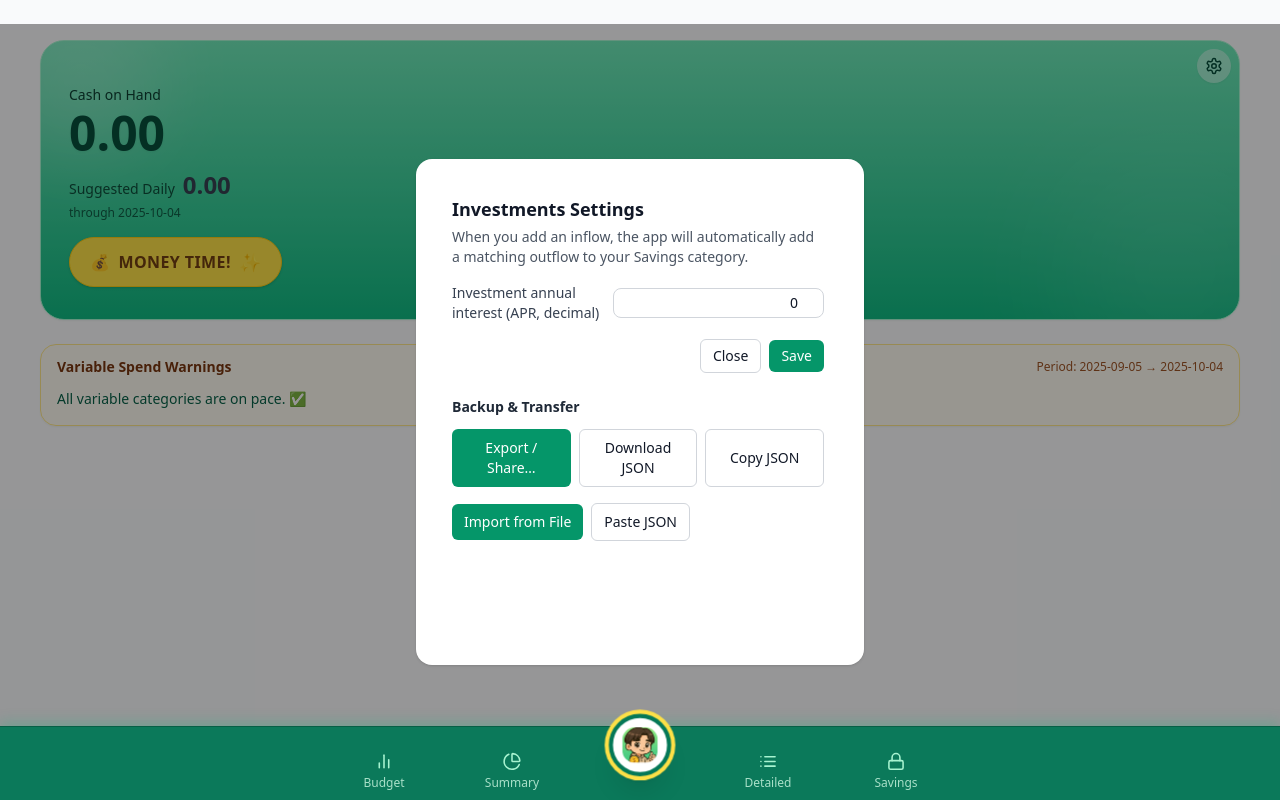
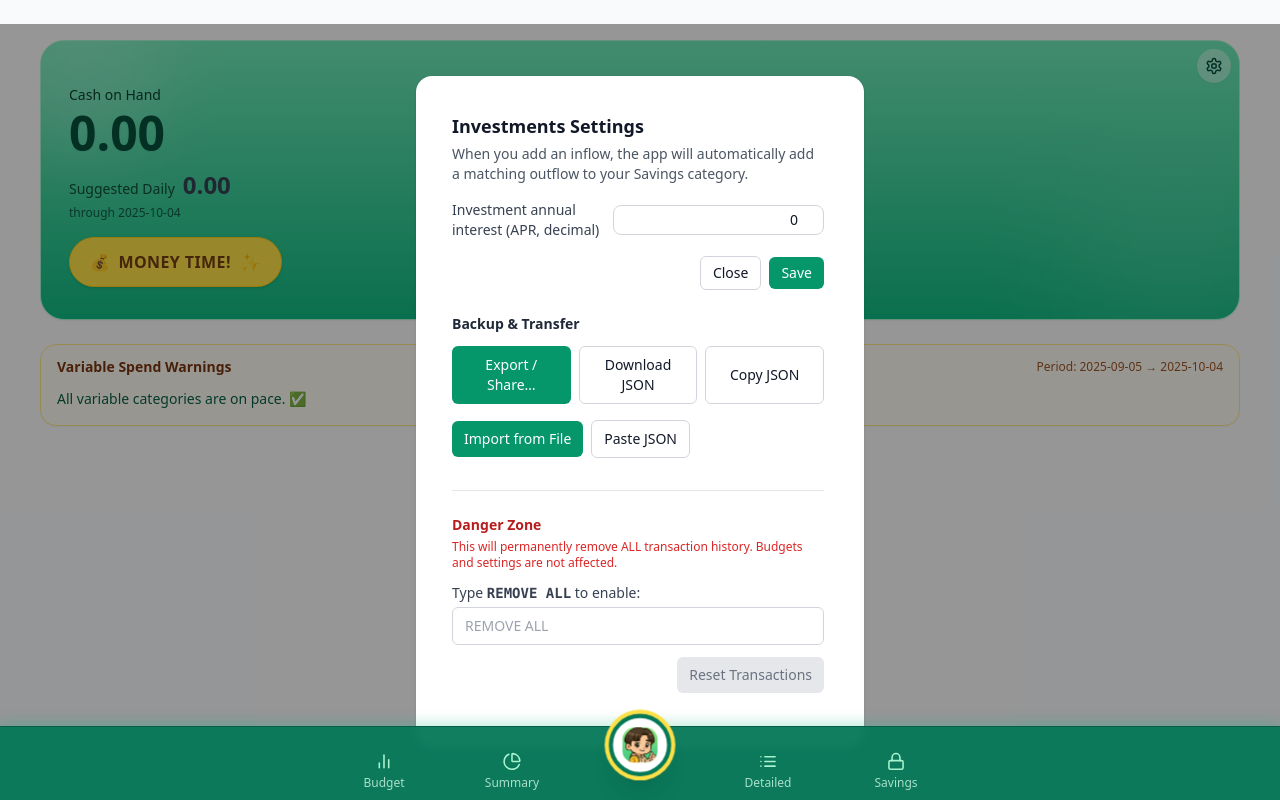
Before and after one commit to crampdg/expense-tracker, a React (Create React App) app: page / in a window 1280 px wide. Both pictures are taken after a click on the button 1214 px from the left and 66 px from the top of the page. Built offline with nearby package versions, Linux system fonts and the light colour scheme.

Commit message:
reset button

```diff
--- a/src/components/modals/SavingsSettingsModal.jsx
+++ b/src/components/modals/SavingsSettingsModal.jsx
@@ -53,13 +53,19 @@ async function copyToClipboard(text) {
 
 export default function SavingsSettingsModal({ open, onClose, value, onSave, onAfterImport }) {
   // New settings model (auto-save on inflow)
-  // value = { autoSavePercent, autoSaveFixed, savingsLabel }
+  // value = { autoSavePercent, autoSaveFixed, savingsLabel, investAPR }
   const [form, setForm] = useState(value || {});
   const [showPaste, setShowPaste] = useState(false);
   const pasteRef = useRef(null);
   const fileRef = useRef(null);
 
-  useEffect(() => { setForm(value || {}); }, [value, open]);
+  // Danger Zone state
+  const [wipeText, setWipeText] = useState("");
+
+  useEffect(() => {
+    setForm(value || {});
+    setWipeText("");
+  }, [value, open]);
 
   const setNum = (k, v) => setForm((f) => ({ ...f, [k]: num0(v) }));
   const setPct = (k, v) => setForm((f) => ({ ...f, [k]: clamp01(v) }));
@@ -106,6 +112,22 @@ export default function SavingsSettingsModal({ open, onClose, value, onSave, onA
     } catch (e) { alert("Import failed: " + (e?.message || "Invalid JSON")); }
   };
 
+  // --- Danger Zone: wipe transactions only
+  const canWipe = wipeText.trim() === "REMOVE ALL";
+  const handleWipeTransactions = () => {
+    // Extra belt-and-suspenders confirmation
+    if (!canWipe) return;
+    try {
+      lsSetJSON("transactions", []);
+      // If you track any derived caches from transactions, clear them here as well.
+      // e.g., localStorage.removeItem("txCache");
+      alert("All transaction history has been removed.");
+      setTimeout(() => window.location.reload(), 200);
+    } catch (e) {
+      alert("Failed to remove transactions. " + (e?.message || ""));
+    }
+  };
+
   return (
     <Modal
       open={open}
@@ -115,10 +137,9 @@ export default function SavingsSettingsModal({ open, onClose, value, onSave, onA
       <div className="p-4 md:p-5 tap-safe">
         <h3 className="text-lg font-semibold">Investments Settings</h3>
 
-          <p className="mt-1 text-sm text-gray-600">
-            When you add an inflow, the app will automatically add a matching outflow to your Savings category.
-          </p>
-
+        <p className="mt-1 text-sm text-gray-600">
+          When you add an inflow, the app will automatically add a matching outflow to your Savings category.
+        </p>
 
         <div className="mt-4 space-y-4">
           <div className="flex items-center justify-between gap-3">
@@ -133,7 +154,6 @@ export default function SavingsSettingsModal({ open, onClose, value, onSave, onA
               className="input !py-1 !text-sm w-28 text-right"
             />
           </div>
-
 
           <div className="mt-2 flex items-center justify-end gap-2">
             <button className="px-3 py-1.5 rounded-md text-sm border border-gray-300 bg-white hover:bg-gray-50" onClick={onClose}>Close</button>
@@ -165,6 +185,37 @@ export default function SavingsSettingsModal({ open, onClose, value, onSave, onA
             </div>
           )}
         </div>
+
+        {/* Danger Zone */}
+        <div className="mt-8 border-t pt-6">
+          <h4 className="text-sm font-semibold text-red-700">Danger Zone</h4>
+          <p className="mt-1 text-xs text-red-600">
+            This will permanently remove ALL transaction history. Budgets and settings are not affected.
+          </p>
+
+          <label className="mt-3 block text-sm text-gray-700">
+            Type <span className="font-mono font-semibold">REMOVE ALL</span> to enable:
+          </label>
+          <input
+            value={wipeText}
+            onChange={(e) => setWipeText(e.target.value)}
+            placeholder="REMOVE ALL"
+            className="mt-1 w-full rounded-md border border-gray-300 px-3 py-2 text-sm"
+            aria-label="Type REMOVE ALL to confirm"
+          />
+
+          <div className="mt-3 flex items-center justify-end">
+            <button
+              disabled={!canWipe}
+              onClick={handleWipeTransactions}
+              className={`px-3 py-2 rounded-md text-sm ${
+                canWipe ? "bg-red-600 text-white hover:bg-red-500" : "bg-gray-200 text-gray-500 cursor-not-allowed"
+              }`}
+            >
+              Reset Transactions
+            </button>
+          </div>
+        </div>
       </div>
     </Modal>
   );
```
